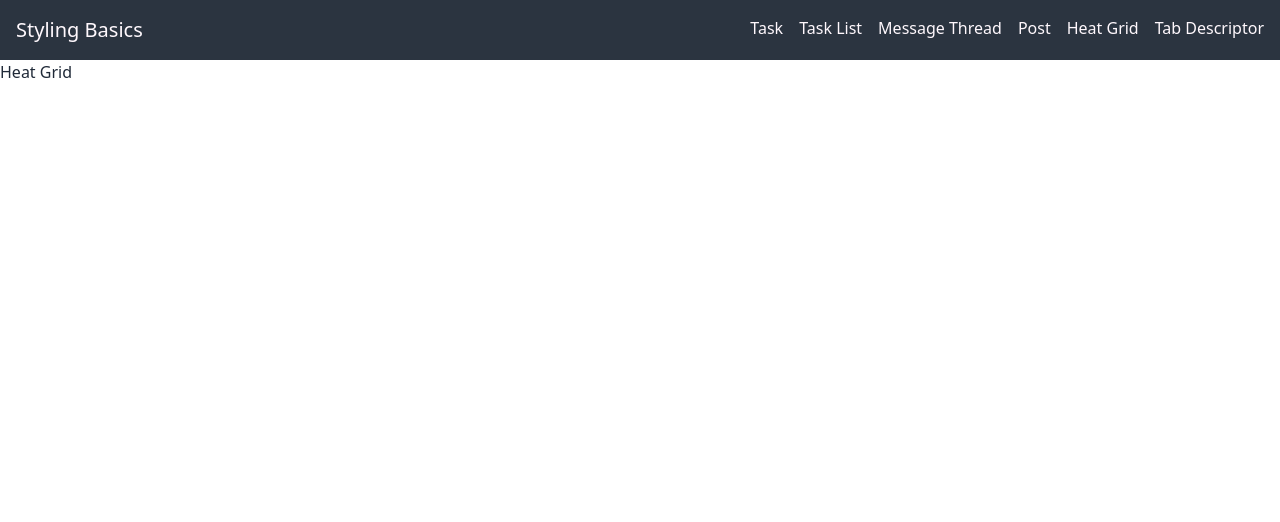
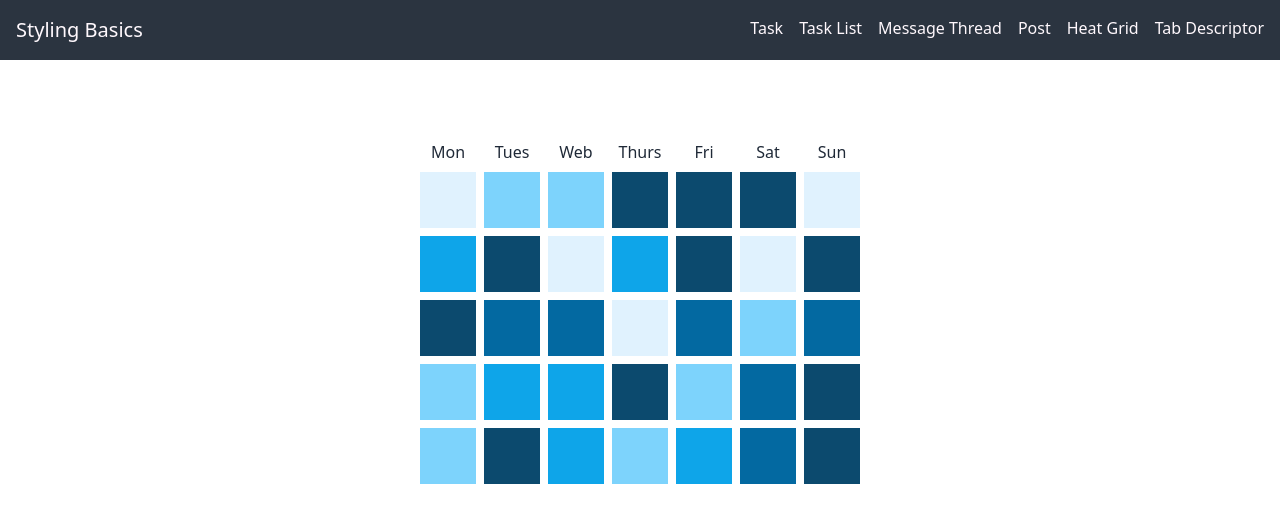
Before and after one commit to danielgavidia/styling-basics, a React (Vite) app in the folder front-end/: page /RouteHeatGrid in a window 1280 px wide. Shown: the top 522 px of the page. Built offline with nearby package versions, Linux system fonts and the light colour scheme.

Commit message:
Added Heat Grid with logic for generating random color gradients for heat squares

```diff
--- /dev/null
+++ b/front-end/src/components/HeatSquare.tsx
@@ -0,0 +1,9 @@
+interface iHeatSquare {
+    styling: string;
+}
+
+const HeatSquare: React.FC<iHeatSquare> = ({ styling }) => {
+    return <div className={styling}></div>;
+};
+
+export default HeatSquare;
--- a/front-end/src/routes/RouteHeatGrid.tsx
+++ b/front-end/src/routes/RouteHeatGrid.tsx
@@ -1,7 +1,54 @@
+import HeatSquare from "../components/HeatSquare";
+
+const getData = () => {
+    const arr = [];
+    for (let i = 0; i < 35; i++) {
+        const random = Math.random();
+        const baseStyling = "h-14 w-14";
+        if (random <= 0.2) {
+            arr.push({ id: i, styling: `${baseStyling} bg-sky-100` });
+        } else if (random > 0.2 && random <= 0.4) {
+            arr.push({ id: i, styling: `${baseStyling} bg-sky-300` });
+        } else if (random > 0.4 && random <= 0.6) {
+            arr.push({ id: i, styling: `${baseStyling} bg-sky-500` });
+        } else if (random > 0.6 && random <= 0.8) {
+            arr.push({ id: i, styling: `${baseStyling} bg-sky-700` });
+        } else {
+            arr.push({ id: i, styling: `${baseStyling} bg-sky-900` });
+        }
+    }
+    return arr;
+};
+
+const days = ["Mon", "Tues", "Web", "Thurs", "Fri", "Sat", "Sun"];
+
 const RouteHeatGrid = () => {
+    const data = getData();
+    console.log(data);
     return (
-        <div id="RouteHeatGrid">
-            <div className="bg-white">Heat Grid</div>
+        <div
+            id="RouteHeatGrid"
+            className="h-screen bg-white flex justify-center"
+        >
+            <div className="py-20">
+                <div className="grid grid-cols-7 gap-2 pb-2">
+                    {days.map((x, id) => {
+                        return (
+                            <div
+                                key={id}
+                                className="flex w-14 justify-center font-medium"
+                            >
+                                {x}
+                            </div>
+                        );
+                    })}
+                </div>
+                <div className="grid grid-cols-7 gap-2">
+                    {data.map((x, id) => {
+                        return <HeatSquare key={id} styling={x.styling} />;
+                    })}
+                </div>
+            </div>
         </div>
     );
 };
```
